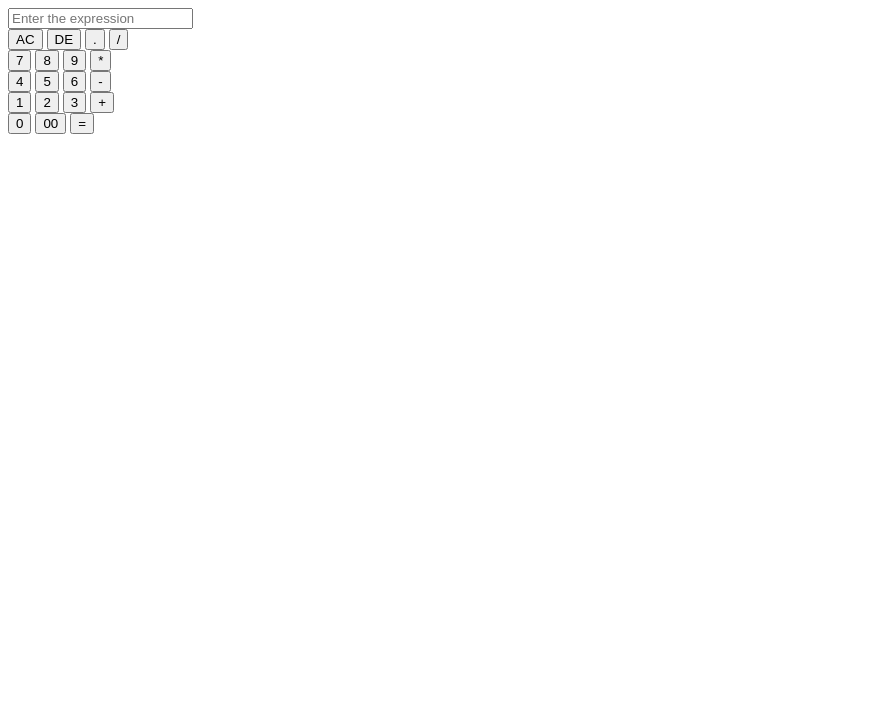
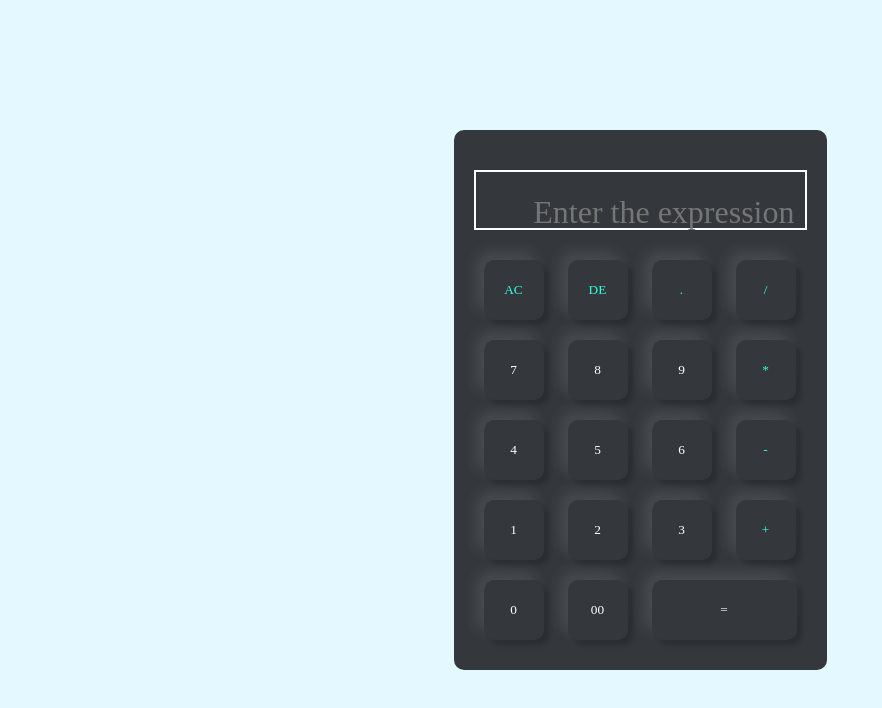
Before and after one commit to Nikhil-Raikar/Calculator, a plain HTML site: page index.html in a window 1280 px wide. Shown: the whole page, without its empty margins (0-882 px from the left). Drawn offline with Linux system fonts and the light colour scheme.

Commit message:
Update index.html

```diff
--- a/index.html
+++ b/index.html
@@ -4,7 +4,7 @@
     <meta charset="UTF-8">
     <meta name="viewport" content="width=device-width, initial-scale=1.0">
     <title>Calculator</title>
-    <link rel="stylesheet" href="calci.css">
+    <link rel="stylesheet" href="style.css">
 </head>
 <body>
     <div class="container">
```
